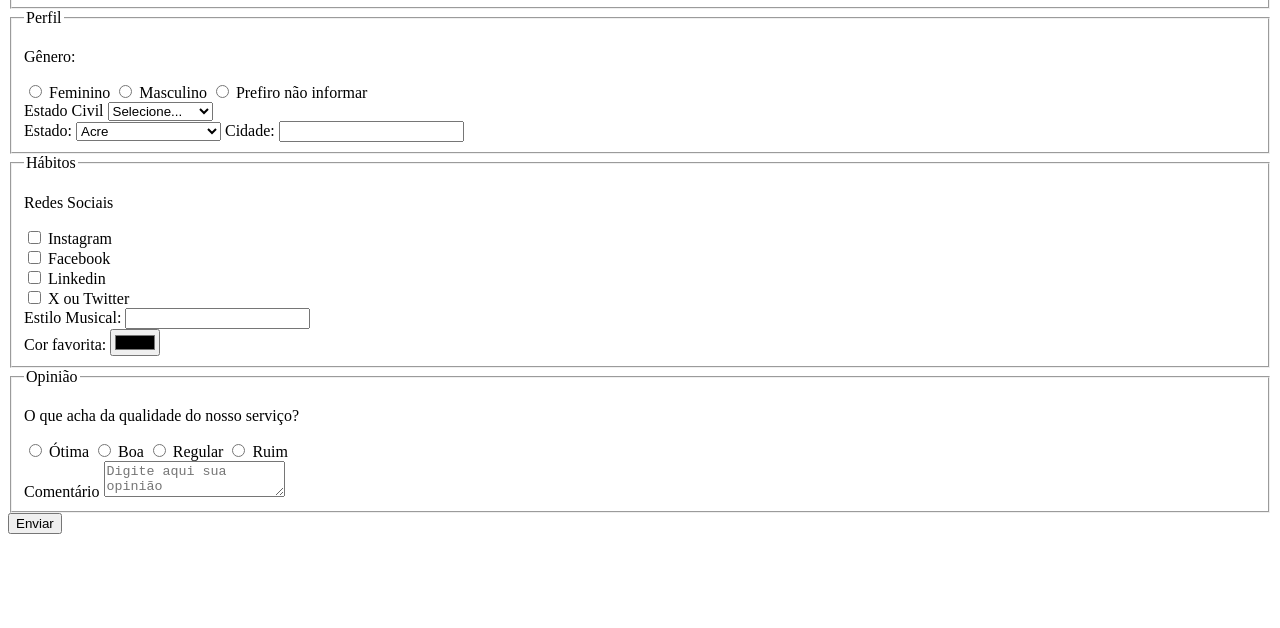
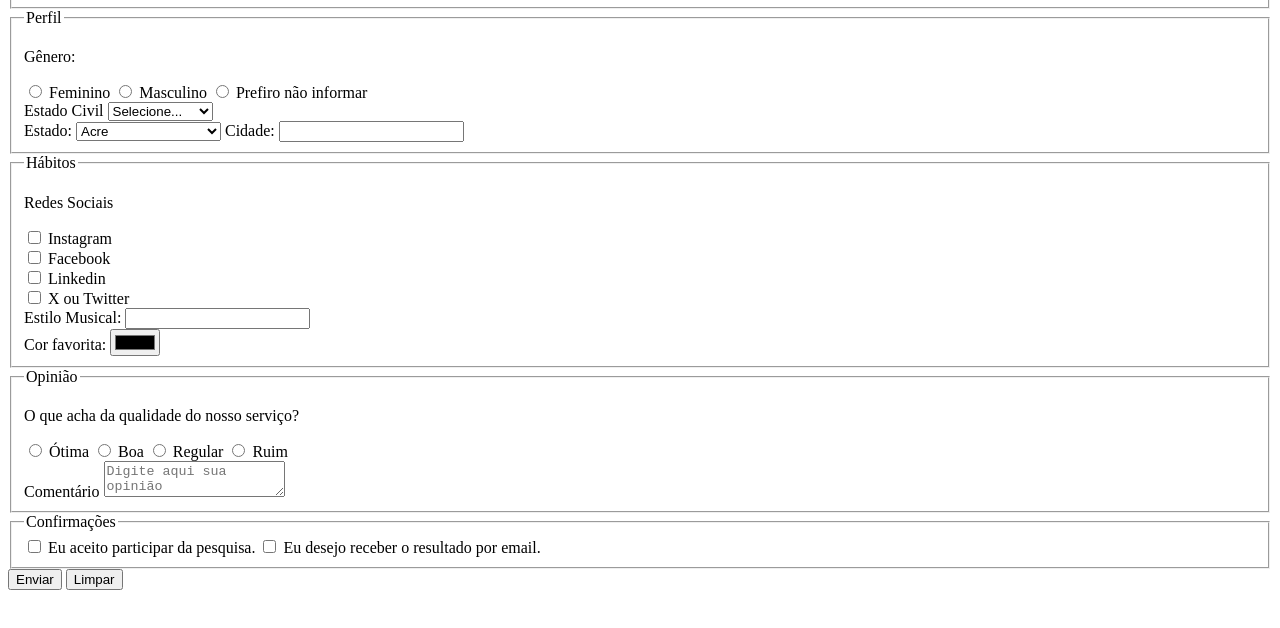
Before and after one commit to arindevdesign/pesquisa-culturama, a plain HTML site: page index.html in a window 1280 px wide. Shown: the part 150-778 px from the top of the page. Drawn offline with Linux system fonts and the light colour scheme.

Commit message:
add reset button and consent and terms checkboxes

```diff
--- a/index.html
+++ b/index.html
@@ -136,8 +136,17 @@
                 <label for="comment">Comentário</label>
                 <textarea id="comment" name="userComment" placeholder="Digite aqui sua opinião"></textarea>
             </fieldset>
+            <fieldset>
+                <legend>Confirmações</legend>
+                <input type="checkbox" name="userLGPD" id="userLGPDTerm" value="accepted" required>
+                <label for="userLGPDTerm">Eu aceito participar da pesquisa.</label>
+
+                <input type="checkbox" name="userGetResult" id="getResult" value="accepted">
+                <label for="getResult">Eu desejo receber o resultado por email.</label>
+            </fieldset>
 
             <button type="submit">Enviar</button>
+            <button type="reset">Limpar</button>
         </form>
     </section>
 </body>
```
